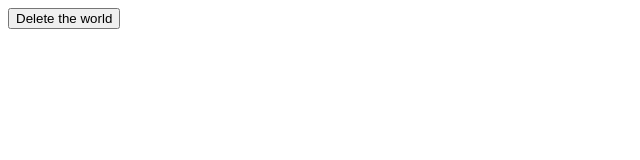
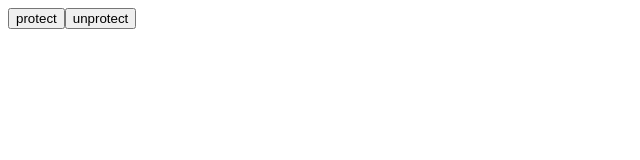
Before and after one commit to jimanjang/Real-life_React_Hooks, a React (Create React App) app: page / in a window 1280 px wide. Shown: the top 160 px of the page, without its empty margins (0-640 px from the left). Built offline with nearby package versions, Linux system fonts and the light colour scheme.

Commit message:
usePreventLeave

```diff
--- a/src/index.js
+++ b/src/index.js
@@ -1,27 +1,22 @@
 import React, { useState, useEffect, useRef } from "react";
 import ReactDOM from "react-dom";
 
-const useConfirm = (message = "", callback, rejection) => {
-  if (typeof callback !== "function") {
-    return;
-  }
-  const confirmAction = () => {
-    if (confirm(message)) {
-      callback();
-    } else {
-      rejection();
-    }
+const usePreventLeave = () => {
+  const Linstner = (event) => {
+    event.preventDefault();
+    event.returnValue = "";
   };
-  return confirmAction;
+  const enablePrevent = () => window.addEventListener("before", Linstner);
+  const disablePrevent = () => window.removeEventListener("before", Linstner);
+  return { enablePrevent, disablePrevent };
 };
 
 const App = () => {
-  const deleteWorld = () => console.log("deleting world");
-  const abort = () => console.log("abort");
-  const confirmDelete = useConfirm("Are you sure", deleteWorld, abort);
+  const { enablePrevent, disablePrevent } = usePreventLeave();
   return (
     <div className="App">
-      <button onClick={confirmDelete}>Delete the world </button>
+      <button onClick={enablePrevent}> protect </button>
+      <button onClick={disablePrevent}> unprotect </button>
     </div>
   );
 };
```
